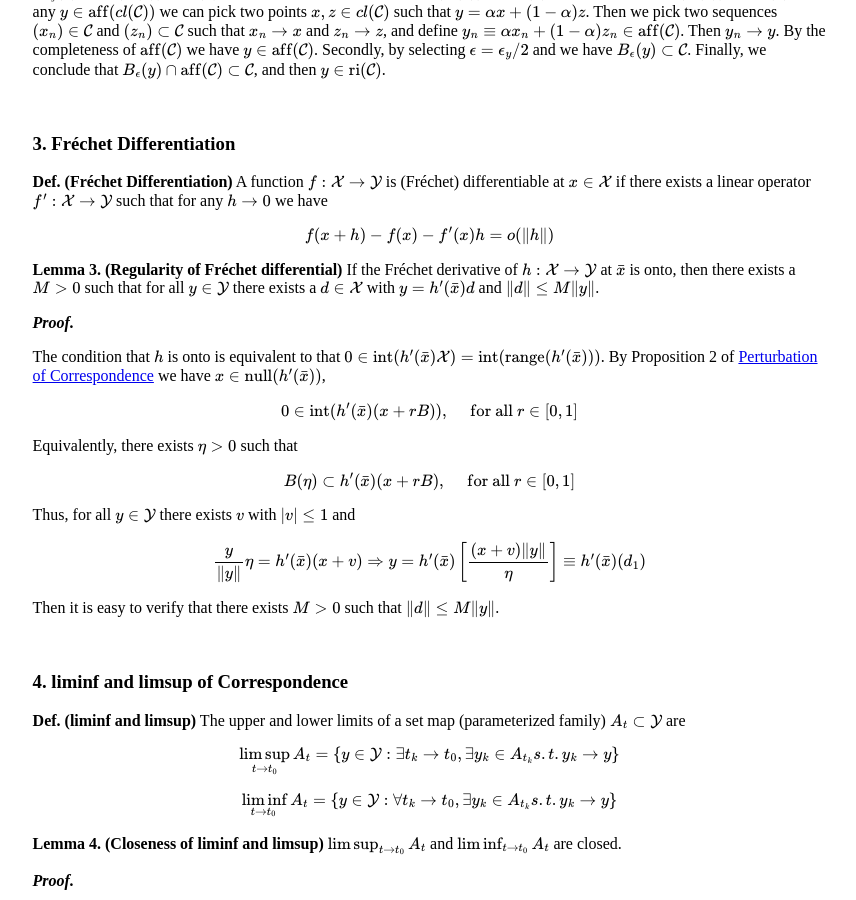
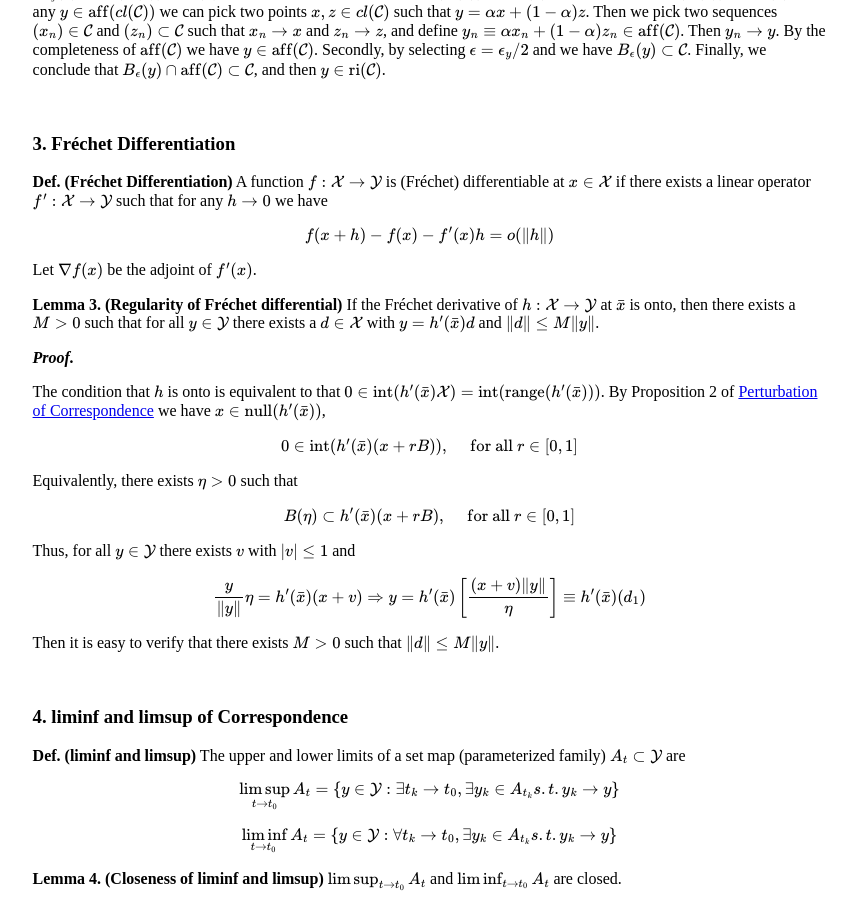
Before and after one commit to zhuanglinsheng/zhuanglinsheng.github.io, a Jekyll site: the page built from _posts/2021-07-03-RCQ.md, in a window 1280 px wide and 900 px high, scrolled down 1714 px. Shown: the whole window, without its empty margins (51-907 px from the left). Built offline with Jekyll 4.4.1, drawn with Linux system fonts in a browser that asks for light colours.

Commit message:
Update 2021-07-03-RCQ.md

```diff
--- a/_posts/2021-07-03-RCQ.md
+++ b/_posts/2021-07-03-RCQ.md
@@ -142,6 +142,8 @@ where $a_n \in (0,1]$ and $a_n \to 1$. It is obvious that $y_n \to y$. Thus, $y
 $$
 f(x+h)-f(x)-f'(x)h = o(\|h\|)
 $$
+
+Let $\nabla f(x)$ be the adjoint of $f'(x)$.
 
 **Lemma 3. (Regularity of Fréchet differential)** If the Fréchet derivative of $h:\mathcal{X}\to\mathcal{Y}$ at $\bar{x}$ is onto, then there exists a $M>0$ such that for all $y\in\mathcal{Y}$ there exists a $d\in\mathcal{X}$ with $y = h'(\bar{x})d$ and $\Vert d \Vert \le M\Vert y \Vert$.
 
```
